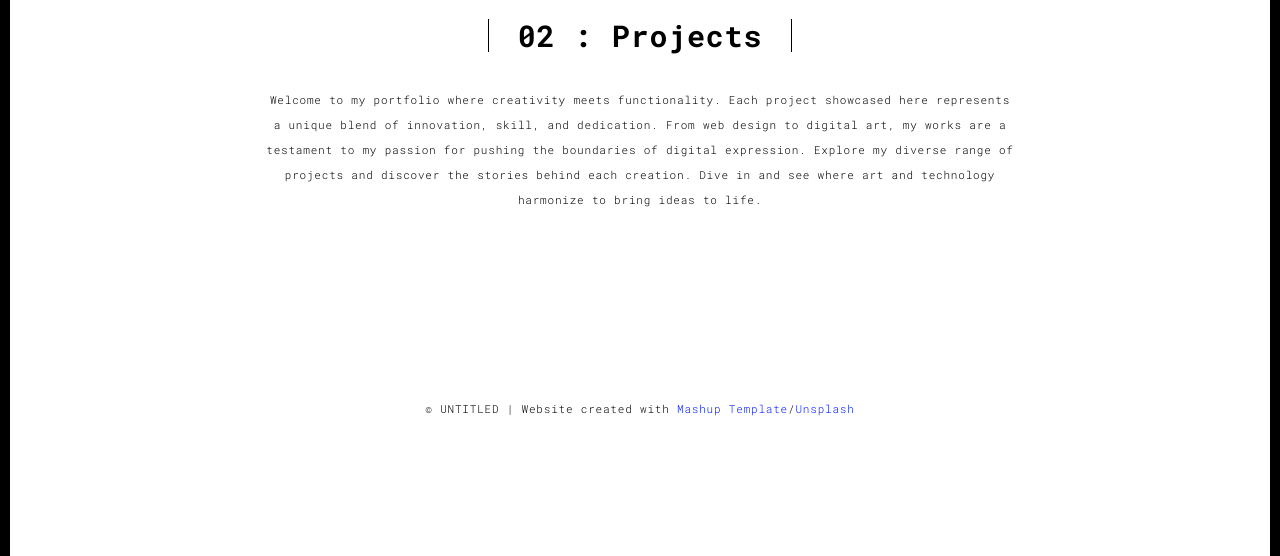
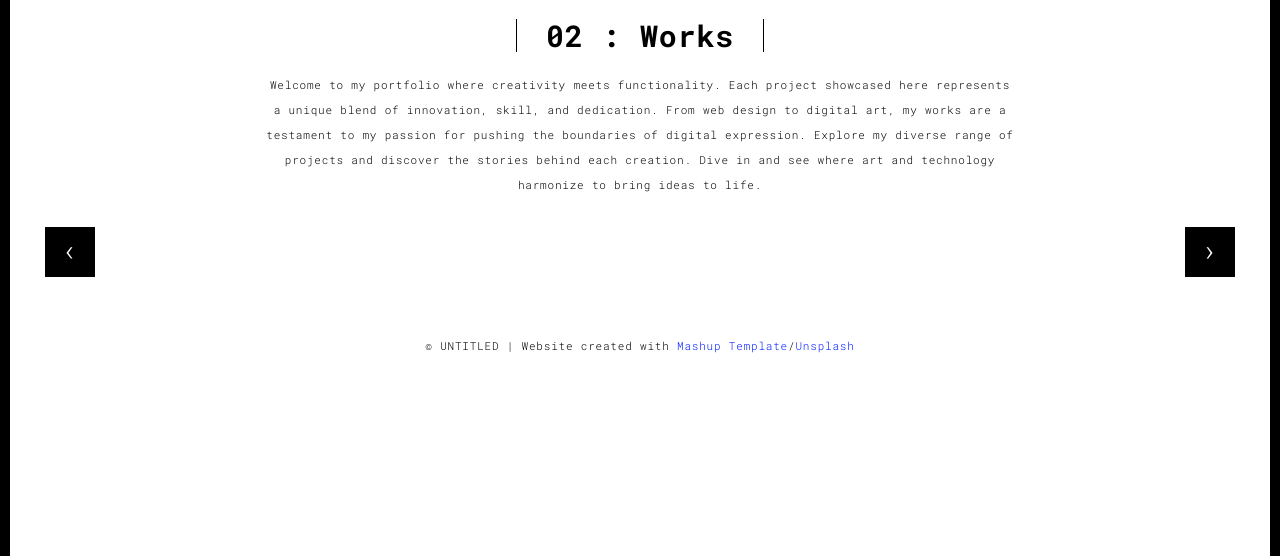
Before and after one commit to kwescon1/portfolio, a Flask app: template templates/works.html in a window 1280 px wide. Shown: the part 90-646 px from the top of the page. Run offline with Flask 3, Linux system fonts and the light colour scheme; the template is opened without the code that fills it, so the values that code supplies are empty; some libraries are stand-ins or nearby versions.

Commit message:
refactored projects page

```diff
--- a/templates/works.html
+++ b/templates/works.html
@@ -1,42 +1,51 @@
-{% extends "layouts/base.html" %} {% block title %} LordDanquah - My works {%
-endblock %} {% block content %}
+{% extends "layouts/base.html"%} {%block title%} LordDanquah - My works
+{%endblock%} {% block content%}
+
 <div class="section-container">
   <div class="container">
     <div class="row">
       <div class="col-sm-8 col-sm-offset-2 section-container-spacer">
         <div class="text-center">
-          <h1 class="h2">02 : Projects</h1>
+          <h1 class="h2">02 : Works</h1>
           <p>
-            <p>
-              Welcome to my portfolio where creativity meets functionality. Each project showcased here represents a unique blend of innovation, skill, and dedication. From web design to digital art, my works are a testament to my passion for pushing the boundaries of digital expression. Explore my diverse range of projects and discover the stories behind each creation. Dive in and see where art and technology harmonize to bring ideas to life.
-            </p>
-
+            Welcome to my portfolio where creativity meets functionality. Each
+            project showcased here represents a unique blend of innovation,
+            skill, and dedication. From web design to digital art, my works are
+            a testament to my passion for pushing the boundaries of digital
+            expression. Explore my diverse range of projects and discover the
+            stories behind each creation. Dive in and see where art and
+            technology harmonize to bring ideas to life.
           </p>
         </div>
       </div>
 
-      <!-- Projects Grid -->
       <div class="col-md-12">
+        <div
+          id="myCarousel"
+          class="carousel slide projects-carousel"
+          data-ride="carousel"
+        >
+          <!-- Wrapper for slides -->
+          <div class="carousel-inner">
+            {% for group in grouped_projects %}
+            <div class="item {% if loop.first %}active{% endif %}">
               <div class="row">
-          <!-- Repeat this block for each project (6 projects) -->
-          {% for project in projects %}
+                {% for project in group %}
                 <div class="col-sm-4">
                   <a
-              href="{{ project.url }}"
-              title=""
+                    href="{{ project.slug }}"
                     class="black-image-project-hover"
                   >
                     <img
-                src="{{ url_for('static', filename=project.image)  }}"
+                      src="{{ url_for('static', filename=project.image) }}"
                       alt=""
                       class="img-responsive"
                     />
                   </a>
                   <div class="card-container card-container-lg">
-              <h4>{{ project.id }}/006</h4>
                     <h3>{{ project.title }}</h3>
                     <p>{{ project.description }}</p>
-              <a href="{{ project.slug}}" title="" class="btn btn-default"
+                    <a href="{{ project.slug }}" class="btn btn-default"
                       >Discover</a
                     >
                   </div>
@@ -44,45 +53,42 @@
                 {% endfor %}
               </div>
             </div>
+            {% endfor %}
+          </div>
 
-      <!-- Pagination -->
-      <div class="col-md-12 text-center">
-        <ul
-          class="pagination"
-          style="
-            display: inline-block;
-            padding-left: 0;
-            margin: 20px 0;
-            border-radius: 4px;
-          "
+          <!-- Left and right controls -->
+          <a class="left carousel-control" href="#myCarousel" data-slide="prev"
+            >‹</a
           >
-          {% for page_num in range(1, total_pages + 1) %}
-          <li
-            style="display: inline; {% if page_num == current_page %} font-weight: bold; {% endif %}"
+          <a class="right carousel-control" href="#myCarousel" data-slide="next"
+            >›</a
           >
-            <a
-              href="{{ url_for('projects_page', page=page_num) }}"
-              style="
-                padding: 5px 10px;
-                text-decoration: none;
-                color: #333;
-                background-color: #e9e9e9;
-                border: 1px solid #ddd;
-                margin-left: -1px;
-              "
-              >{{ page_num }}</a
-            >
-          </li>
-          {% endfor %}
-        </ul>
+        </div>
+
+        <!--/myCarousel-->
       </div>
     </div>
   </div>
 </div>
-{% endblock %} {% block scripts %}
+{%endblock%} {% block scripts%}
 <script>
   document.addEventListener("DOMContentLoaded", function (event) {
     navActivePage();
   });
 </script>
-{% endblock %}
+{%endblock%}
+
+<!-- Google Analytics: change UA-XXXXX-X to be your site's ID
+
+<script>
+  (function (i, s, o, g, r, a, m) {
+    i['GoogleAnalyticsObject'] = r; i[r] = i[r] || function () {
+      (i[r].q = i[r].q || []).push(arguments)
+    }, i[r].l = 1 * new Date(); a = s.createElement(o),
+      m = s.getElementsByTagName(o)[0s]; a.async = 1; a.src = g; m.parentNode.insertBefore(a, m)
+  })(window, document, 'script', '//www.google-analytics.com/analytics.js', 'ga');
+  ga('create', 'UA-XXXXX-X', 'auto');
+  ga('send', 'pageview');
+</script>
+
+-->
```
Lines whose indentation alone changed are shown as unchanged.
